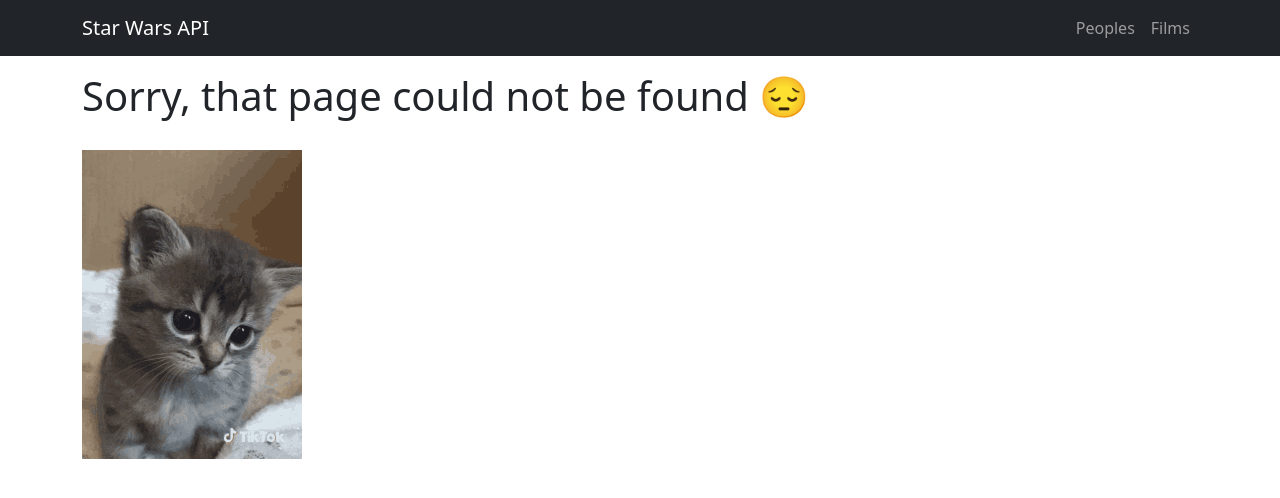
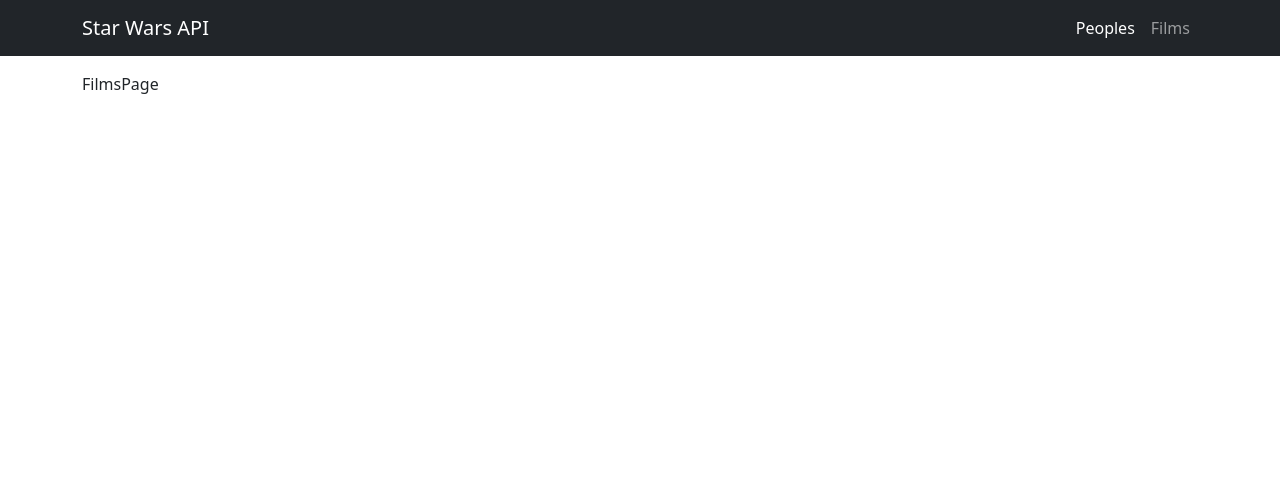
Before and after one commit to danielbeGIT/SWAPI, a React (Create React App) app: page /peoples in a window 1280 px wide. Shown: the top 498 px of the page. Built offline with nearby package versions, Linux system fonts and the light colour scheme.

Commit message:
Added film page and people page, fixed navigation component

```diff
--- a/src/App.jsx
+++ b/src/App.jsx
@@ -8,6 +8,10 @@ import Navigation from './components/Navigation'
 
 // Imported pages
 import HomePage from './pages/HomePage'
+import PeoplesPage from './pages/PeoplesPage'
+import PeoplePage from './pages/PeoplePage'
+import FilmsPage from './pages/FilmsPage'
+import FilmPage from './pages/FilmPage'
 import NotFound from './pages/NotFound'
 
 const App = () => {
@@ -19,6 +23,10 @@ const App = () => {
 			<Container className="py-3">
 				<Routes>
 					<Route path="/" element={<HomePage />} />
+					<Route path="/films" element={<PeoplesPage />} />
+					<Route path="/film/:id" element={<PeoplePage />} />
+					<Route path="/peoples" element={<FilmsPage />} />
+					<Route path="/people/:id" element={<FilmPage />} />
 					<Route path="*" element={<NotFound />} />
 				</Routes>
 			</Container>
--- a/src/components/Navigation.jsx
+++ b/src/components/Navigation.jsx
@@ -14,8 +14,8 @@ const Navigation = () => {
 				<Navbar.Collapse id="basic-navbar-nav">
 					<Nav className="ms-auto">
 						{/* add end after or before the to="" to move all links being active */}
-						<Nav.Link as={NavLink} to="/todos" end>Peoples</Nav.Link>
-						<Nav.Link as={NavLink} to="/todos/create">Films</Nav.Link>
+						<Nav.Link as={NavLink} to="/peoples" end>Peoples</Nav.Link>
+						<Nav.Link as={NavLink} to="/films">Films</Nav.Link>
 					</Nav>
 				</Navbar.Collapse>
 			</Container>
--- a/src/pages/FilmPage.jsx
+++ b/src/pages/FilmPage.jsx
@@ -0,0 +1,9 @@
+import React from 'react'
+
+const FilmPage = () => {
+  return (
+    <div>FilmPage</div>
+  )
+}
+
+export default FilmPage
--- a/src/pages/FilmsPage.jsx
+++ b/src/pages/FilmsPage.jsx
@@ -0,0 +1,9 @@
+import React from 'react'
+
+const FilmsPage = () => {
+  return (
+    <div>FilmsPage</div>
+  )
+}
+
+export default FilmsPage
--- a/src/pages/PeoplePage.jsx
+++ b/src/pages/PeoplePage.jsx
@@ -0,0 +1,9 @@
+import React from 'react'
+
+const PeoplePage = () => {
+  return (
+    <div>PeoplePage</div>
+  )
+}
+
+export default PeoplePage
--- a/src/pages/PeoplesPage.jsx
+++ b/src/pages/PeoplesPage.jsx
@@ -0,0 +1,9 @@
+import React from 'react'
+
+const PeoplesPage = () => {
+  return (
+    <div>PeoplesPage</div>
+  )
+}
+
+export default PeoplesPage
```
